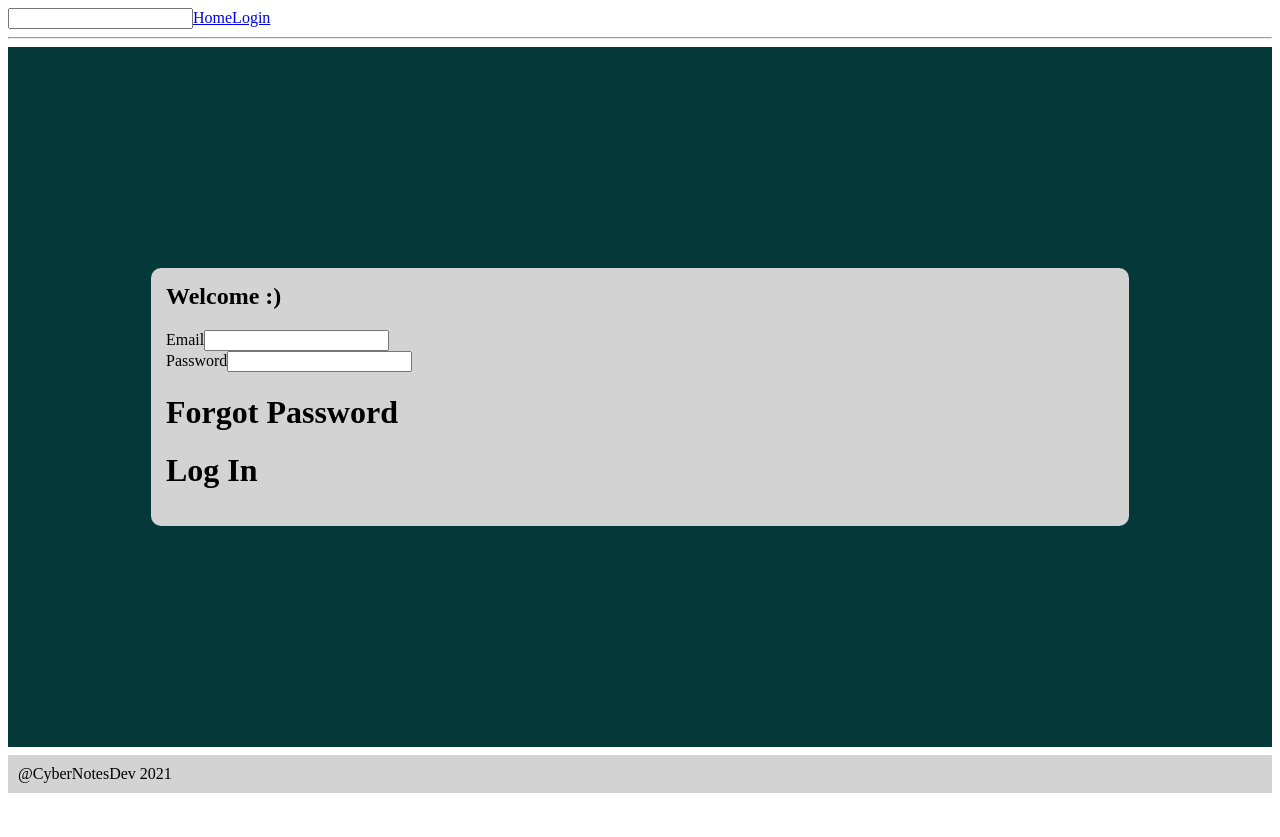
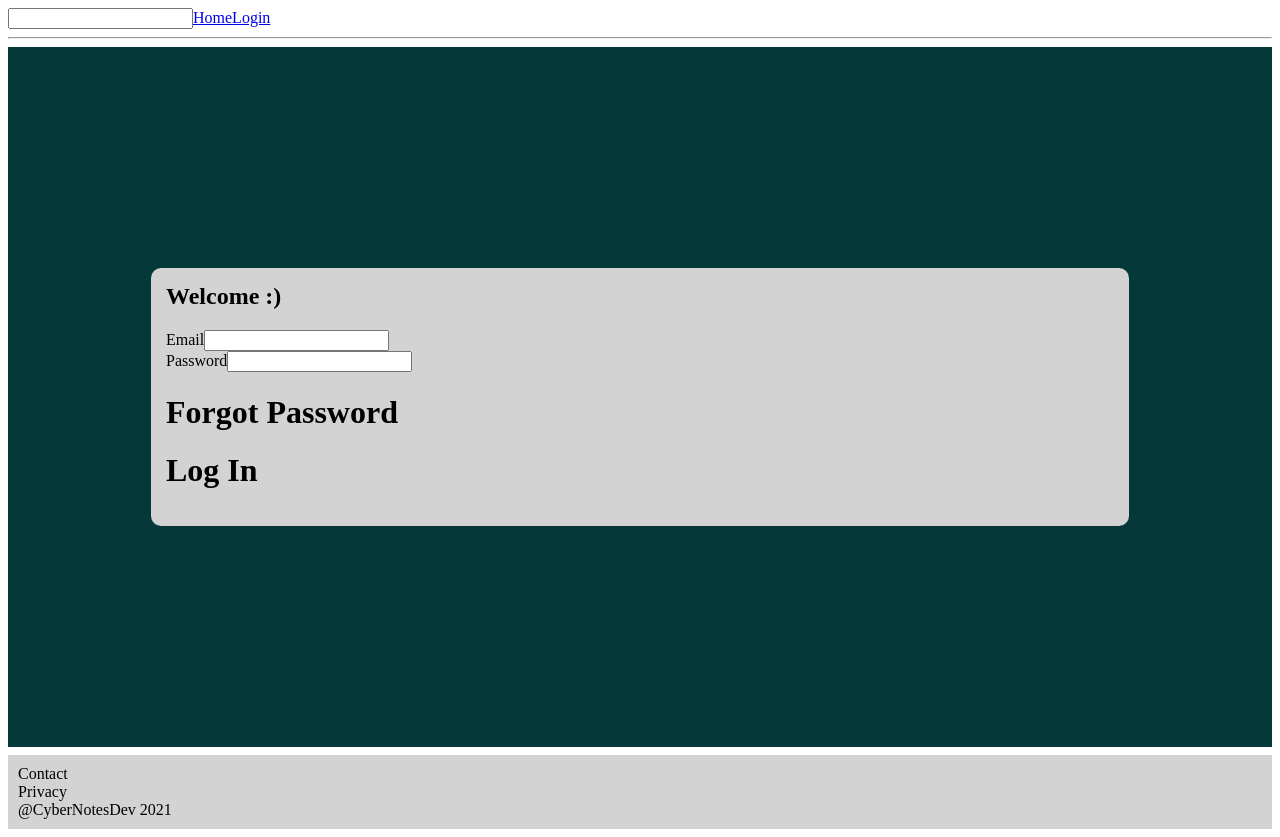
Before and after one commit to CyberNotesDev/lookatme, a JavaScript app in the folder lookatmefile/: page /login in a window 1280 px wide. Before the commit the page ends 801 px from the top, so only its background shows below. Built offline with nearby package versions, Linux system fonts and the light colour scheme; the HTML template or start-up script is replaced by a standard one.

Commit message:
a few things

```diff
--- a/lookatmefile/src/components/Footer.js
+++ b/lookatmefile/src/components/Footer.js
@@ -3,6 +3,8 @@ import './../css/Footer.css';
 function Footer() {
     return (
         <div className="footer">
+            <div>Contact</div>
+            <div>Privacy</div>
             @CyberNotesDev {new Date().getFullYear()}
         </div>
     );
```
